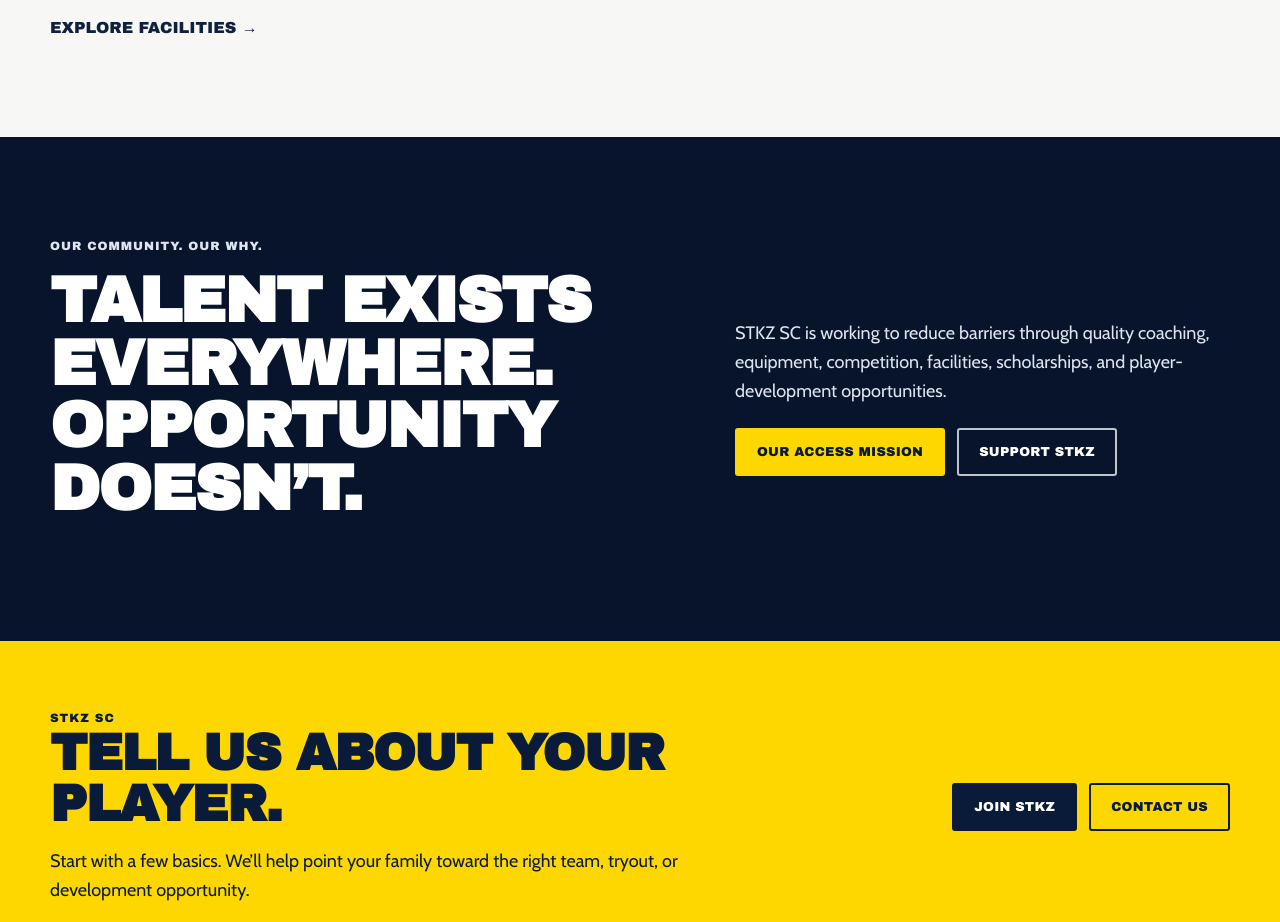
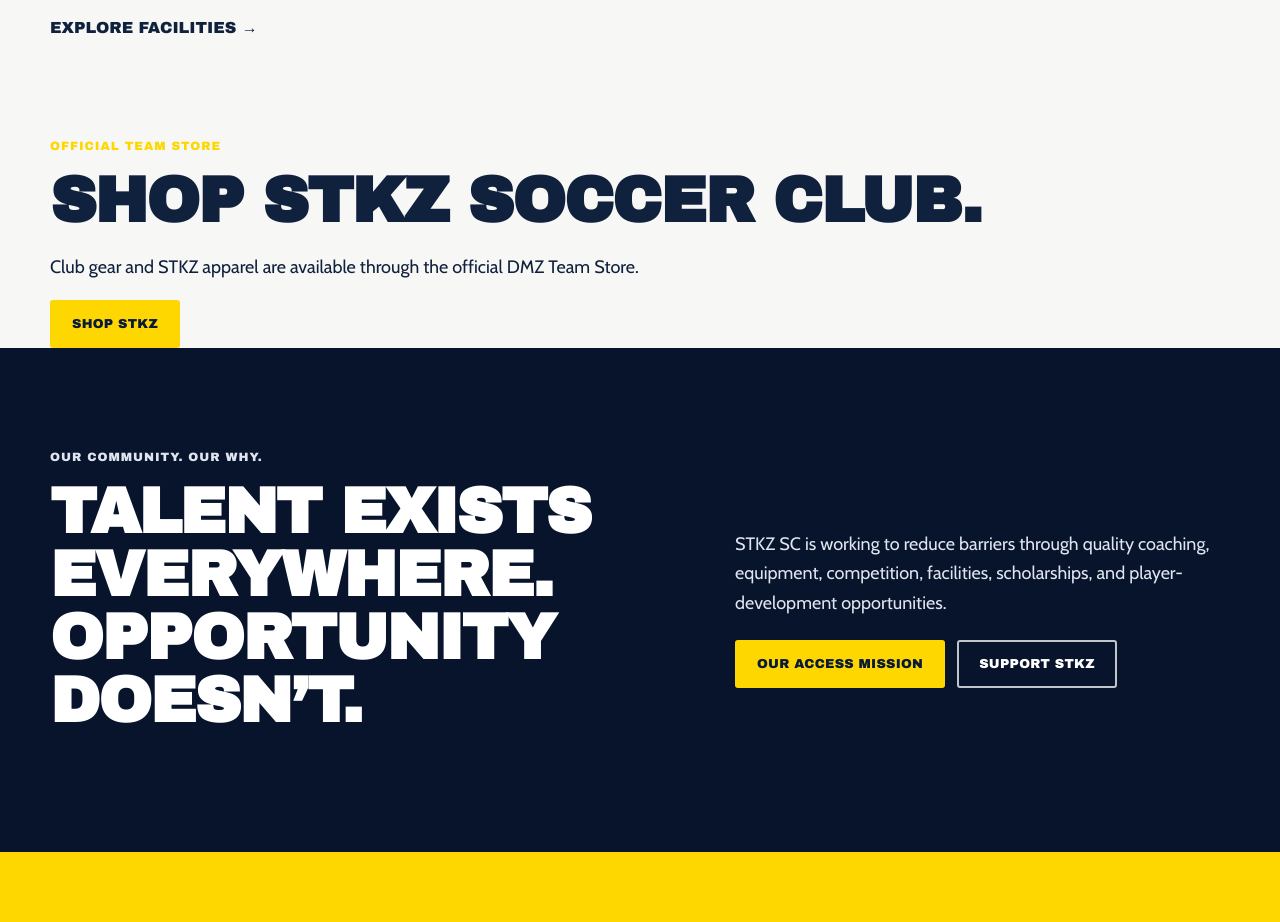
Before and after one commit to b8r0a3d4/stkz-sc-website, a Next.js app: page / in a window 1280 px wide. Shown: the part 3520-4442 px from the top of the page. Built offline with nearby package versions, Linux system fonts and the light colour scheme.

Commit message:
Add official STKZ team store callout to homepage

```diff
--- a/app/page.js
+++ b/app/page.js
@@ -82,6 +82,17 @@
         <div className="container section-action"><Link href="/facilities" className="text-link">Explore facilities →</Link></div>
       </section>
 
+      <section className="shop-preview">
+        <div className="container shop-preview-inner">
+          <div>
+            <p className="eyebrow gold">Official Team Store</p>
+            <h2>Shop STKZ Soccer Club.</h2>
+            <p>Club gear and STKZ apparel are available through the official DMZ Team Store.</p>
+          </div>
+          <a href={site.store} target="_blank" rel="noreferrer" className="button button-gold">Shop STKZ</a>
+        </div>
+      </section>
+
       <section className="section access-preview">
         <div className="container access-grid">
           <div><p className="eyebrow gold">Our Community. Our Why.</p><h2>Talent exists everywhere. Opportunity doesn’t.</h2></div>
```
